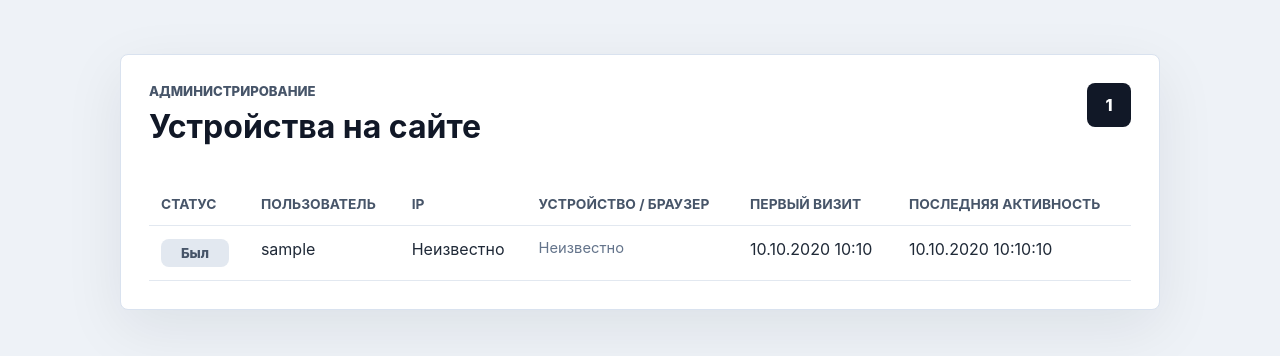
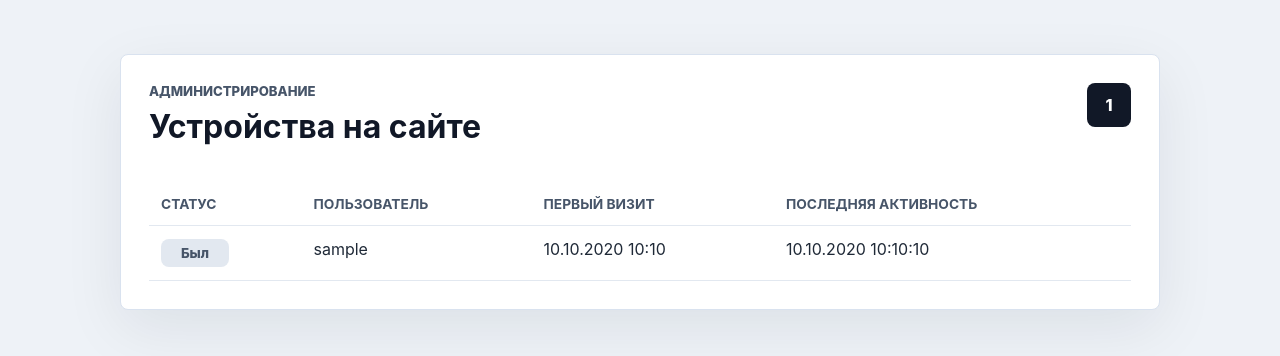
Before and after one commit to wow211-js/Pro, a Django app: template templates/accounts/devices.html in a window 1280 px wide. Shown: the part 79-435 px from the top of the page. Run offline with Django 5.2, Linux system fonts and the light colour scheme; the template is opened without the code that fills it: most values are stand-ins (such as "Sample title", 1, 10 or a date in 2020).

Commit message:
Privacy: remove IP and user_agent columns from devices page

```diff
--- a/templates/accounts/devices.html
+++ b/templates/accounts/devices.html
@@ -18,8 +18,6 @@
                 <tr>
                     <th>Статус</th>
                     <th>Пользователь</th>
-                    <th>IP</th>
-                    <th>Устройство / браузер</th>
                     <th>Первый визит</th>
                     <th>Последняя активность</th>
                 </tr>
@@ -41,14 +39,12 @@
                                 Гость
                             {% endif %}
                         </td>
-                        <td>{{ visitor.ip_address|default:'Неизвестно' }}</td>
-                        <td class="user-agent">{{ visitor.user_agent|default:'Неизвестно' }}</td>
                         <td>{{ visitor.first_seen|date:'d.m.Y H:i' }}</td>
                         <td>{{ visitor.last_seen|date:'d.m.Y H:i:s' }}</td>
                     </tr>
                 {% empty %}
                     <tr>
-                        <td colspan="6" class="empty">Пока нет посещений.</td>
+                        <td colspan="4" class="empty">Пока нет посещений.</td>
                     </tr>
                 {% endfor %}
             </tbody>
```
